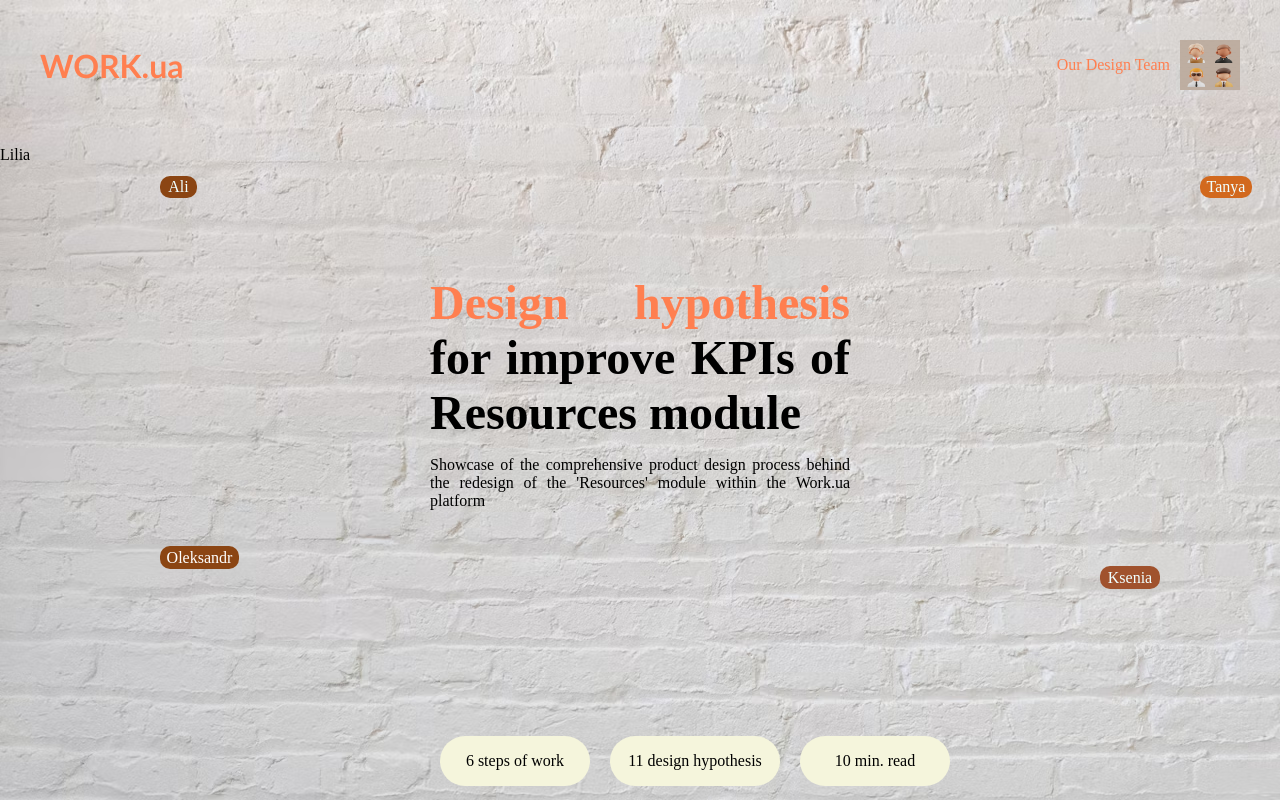
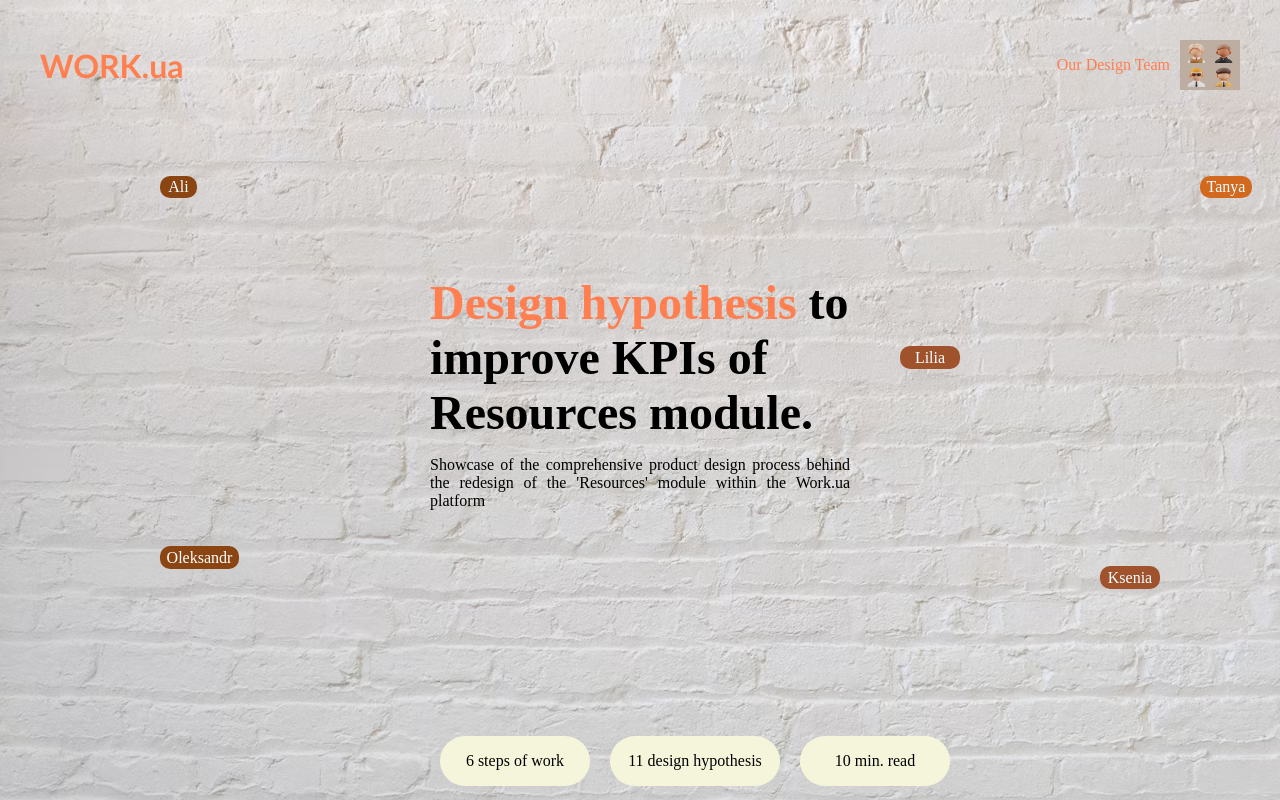
Before and after one commit to GeekJulia/Design_hypothesis, a plain HTML site: page index.html in a window 1280 px wide. Drawn offline with Linux system fonts and the light colour scheme.

Commit message:
Removed space between design hypothesis

```diff
--- a/index.html
+++ b/index.html
@@ -8,7 +8,7 @@
 </head>
 <body>
     <div class="middle">
-        <h2><span class="highlight">Design hypothesis</span> for improve KPIs of Resources module</h2>
+        <h2><span class="highlight">Design hypothesis</span> to improve KPIs of Resources module.</h2>
         <p>Showcase of the comprehensive product design process behind the redesign of the 'Resources' module within the <a>Work.ua</a> platform</p>
     </div>
     <div class="firstContainer">
--- a/styles.css
+++ b/styles.css
@@ -75,6 +75,19 @@ img{
     border-width: 2px;
     border-radius: 10px;
 }
+#fifthName{
+    width: 60px;
+    height:23px;
+    display: flex;
+    justify-content: center;
+    align-items: center;
+    position: absolute;
+    transform:translate(900px,200px);
+    color:azure;
+    background-color:sienna;
+    border-width: 2px;
+    border-radius: 10px;
+}
 .middle{
     display: grid;
     place-items: center;
@@ -90,7 +103,6 @@ h2{
     margin-top: 0;
     margin-bottom: 0;
     font-size:300%;
-    text-align: justify;
     max-width: 420px;
     letter-spacing: -0.01px;
 }
```
